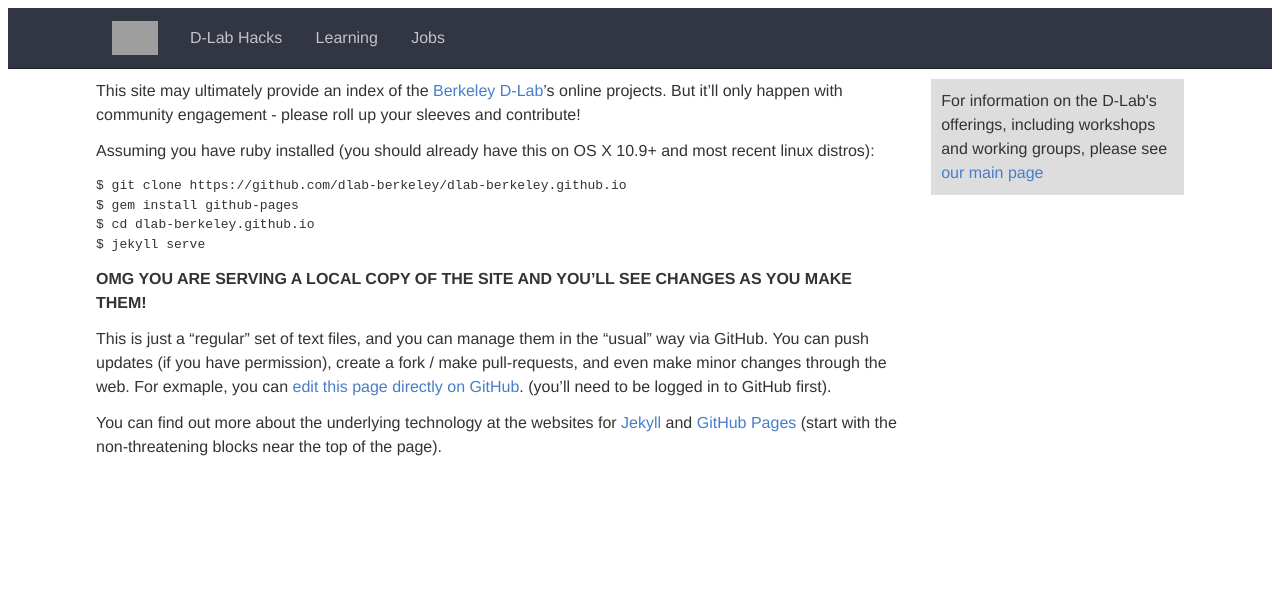
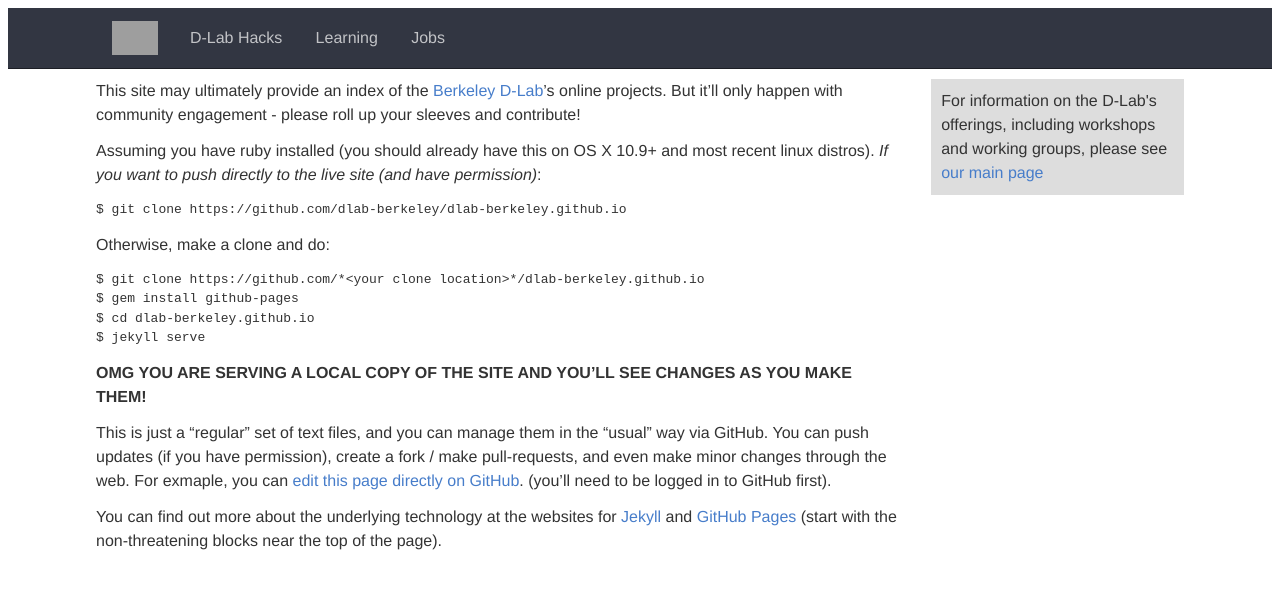
Before and after one commit to dlab-berkeley/dlab-berkeley.github.io, a Jekyll site: the page built from about.md, in a window 1280 px wide. Shown: the top 589 px of the page. Built offline with Jekyll 4.4.1, drawn with Linux system fonts in a browser that asks for light colours; grey boxes are pictures that could not be loaded.

Commit message:
Updated about for fork

```diff
--- a/about.md
+++ b/about.md
@@ -7,9 +7,14 @@
 community engagement - please roll up your sleeves and contribute!
 
 Assuming you have ruby installed (you should already have this on OS X 10.9+
-and most recent linux distros):
+and most recent linux distros). *If you want to push directly to the live site
+(and have permission)*:
 
     $ git clone https://github.com/dlab-berkeley/dlab-berkeley.github.io
+
+Otherwise, make a clone and do:
+
+    $ git clone https://github.com/*<your clone location>*/dlab-berkeley.github.io
     $ gem install github-pages
     $ cd dlab-berkeley.github.io
     $ jekyll serve
```
